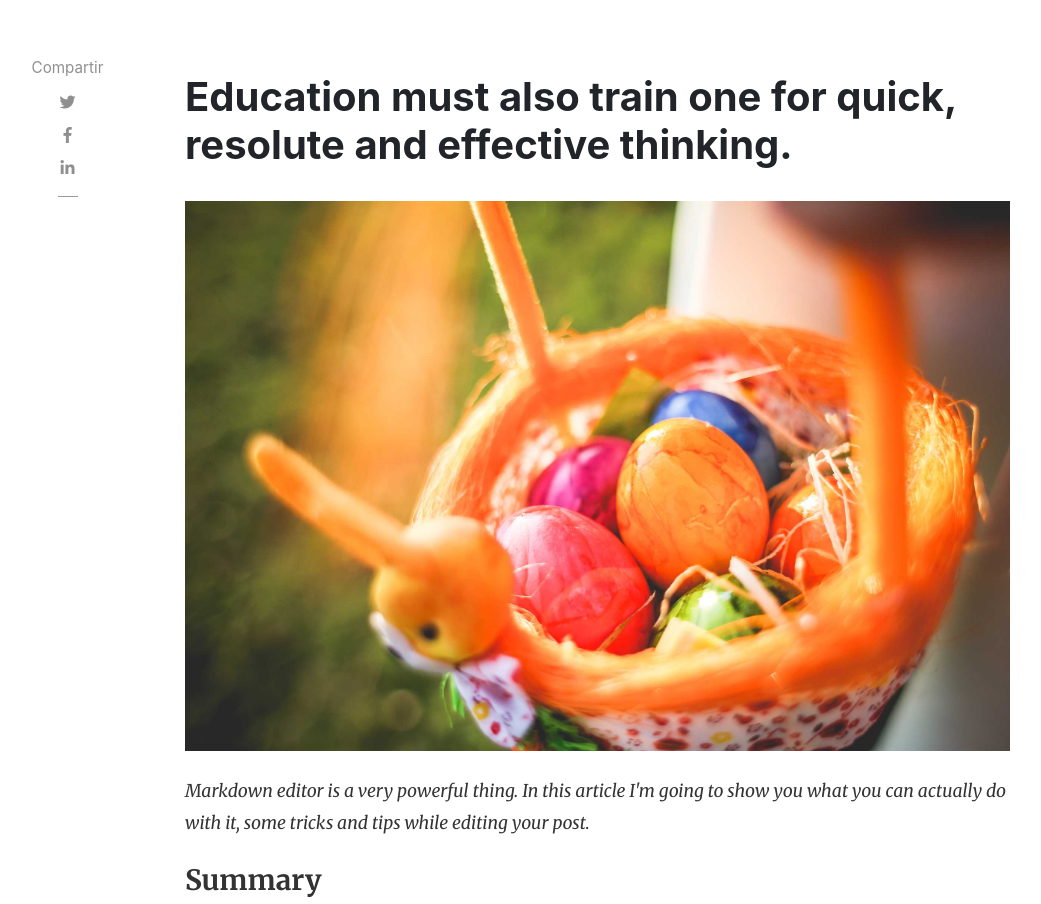
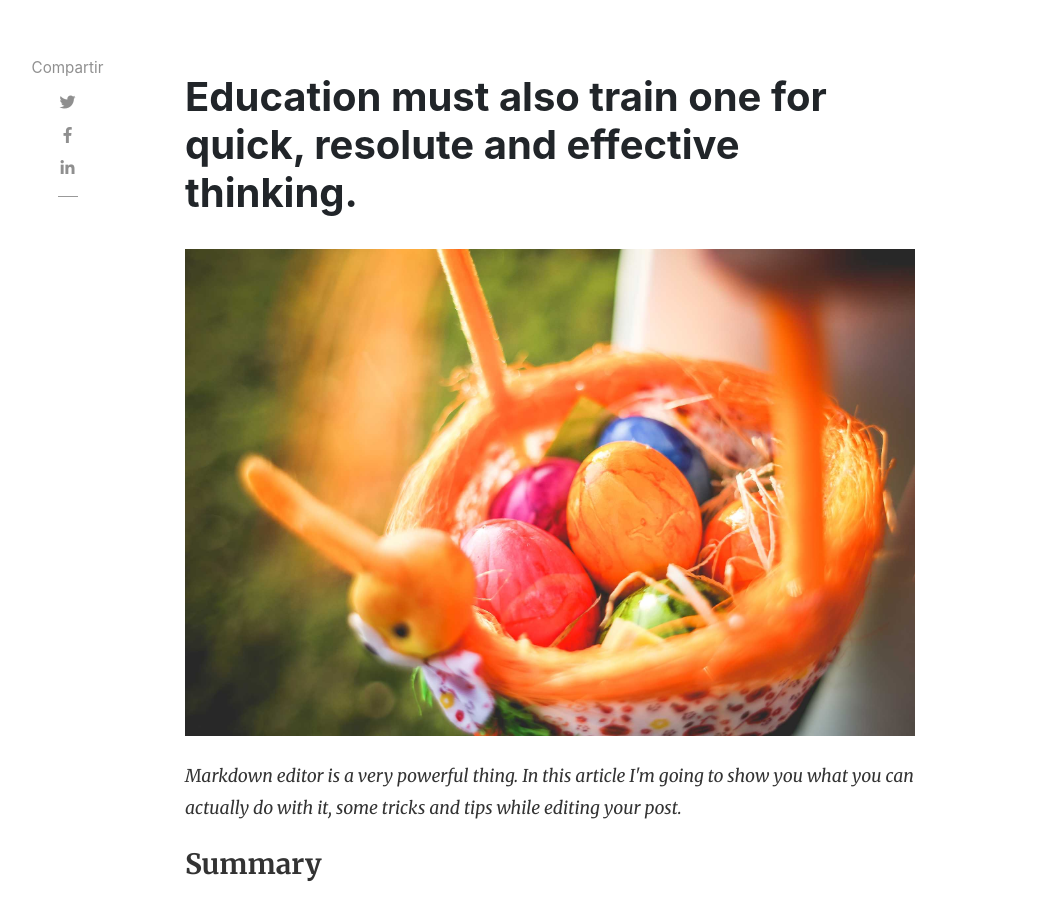
Before and after one commit to mipumh/localdatalab, a Jekyll site: the page built from _posts/2018-06-12-education.md, in a window 1280 px wide and 1400 px high, scrolled down 210 px. Shown: the part 180-1084 px from the top of the window, without its empty margins (90-1131 px from the left). Built offline with Jekyll 4.4.1, drawn with Linux system fonts in a browser that asks for light colours; nearby versions of some CDN libraries; comment, search, counter and statistics services are not loaded; grey boxes are pictures that could not be loaded.

Commit message:
fixing things

```diff
--- a/_layouts/post.html
+++ b/_layouts/post.html
@@ -18,19 +18,13 @@
 		<!-- Post -->
         {% assign author = site.authors[page.author] %}
 
-		<div class="col-md-9 flex-first flex-md-unordered">
+		<div class="col-md-8 flex-first flex-md-unordered">
 			<div class="mainheading">
 
                 <!-- Post Title -->
 				<h1 class="posttitle">{{ page.title }}</h1>
 
 			</div>
-
-            <!-- Adsense if enabled from _config.yml (change your pub id and slot) -->
-            {% if site.adsense == "enabled" %}
-                {% include adsense-under-header.html %}
-            {% endif %}
-            <!-- End Adsense -->
 
 			<!-- Post Featured Image -->
             {% if page.image %}
--- a/assets/css/screen.css
+++ b/assets/css/screen.css
@@ -418,20 +418,24 @@
 }
  @media (max-width:767px) {
      .post-top-meta.authorpage {
-         text-align:center;
+     text-align:center;
     }
 
-     .article-post {
+    .mainheading h1.posttitle {
+     font-size:1.9em;
+     font-weight:700;
+     margin-bottom:0rem;
+    }
+
+    .article-post {
      font-size:1em;
-}
+     line-height: 1.5rem;
+    }
 
- .article-post .h1, .article-post .h2, .article-post .h3, .article-post .h4, .article-post .h5, .article-post .h6, .article-post h1, .article-post h2, .article-post h3, .article-post h4, .article-post h5, .article-post h6 {
+    .article-post .h1, .article-post .h2, .article-post .h3, .article-post .h4, .article-post .h5, .article-post .h6, .article-post h1, .article-post h2, .article-post h3, .article-post h4, .article-post h5, .article-post h6 {
      font-weight: 600;
-     margin-bottom: 1.2rem;
-}
-
-
-
+     margin-bottom: 1rem;
+    }
 }
  .share,.share a {
      color:rgba(0,0,0,.44);
```
Also changed, not shown: 17 other files.
